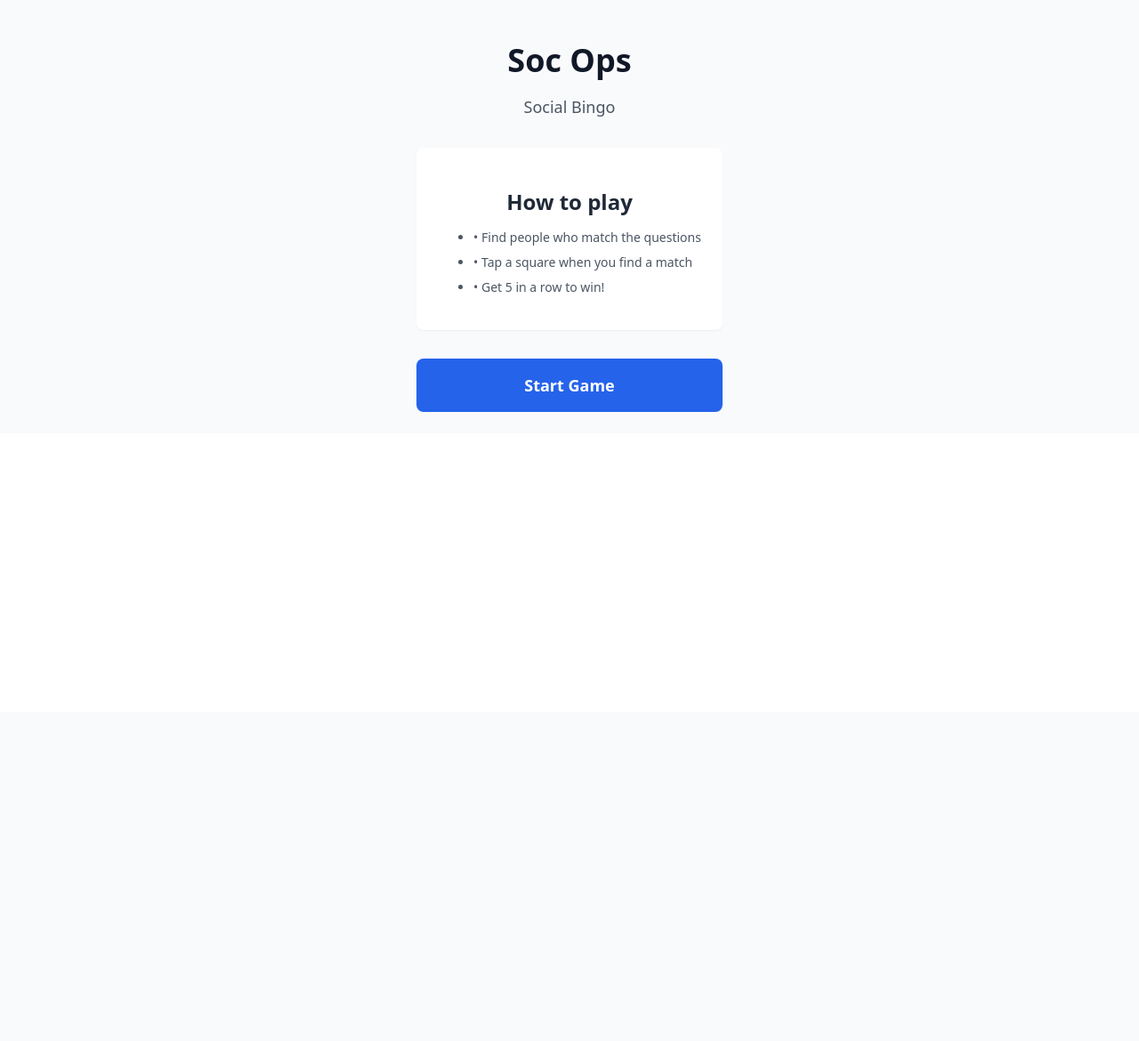
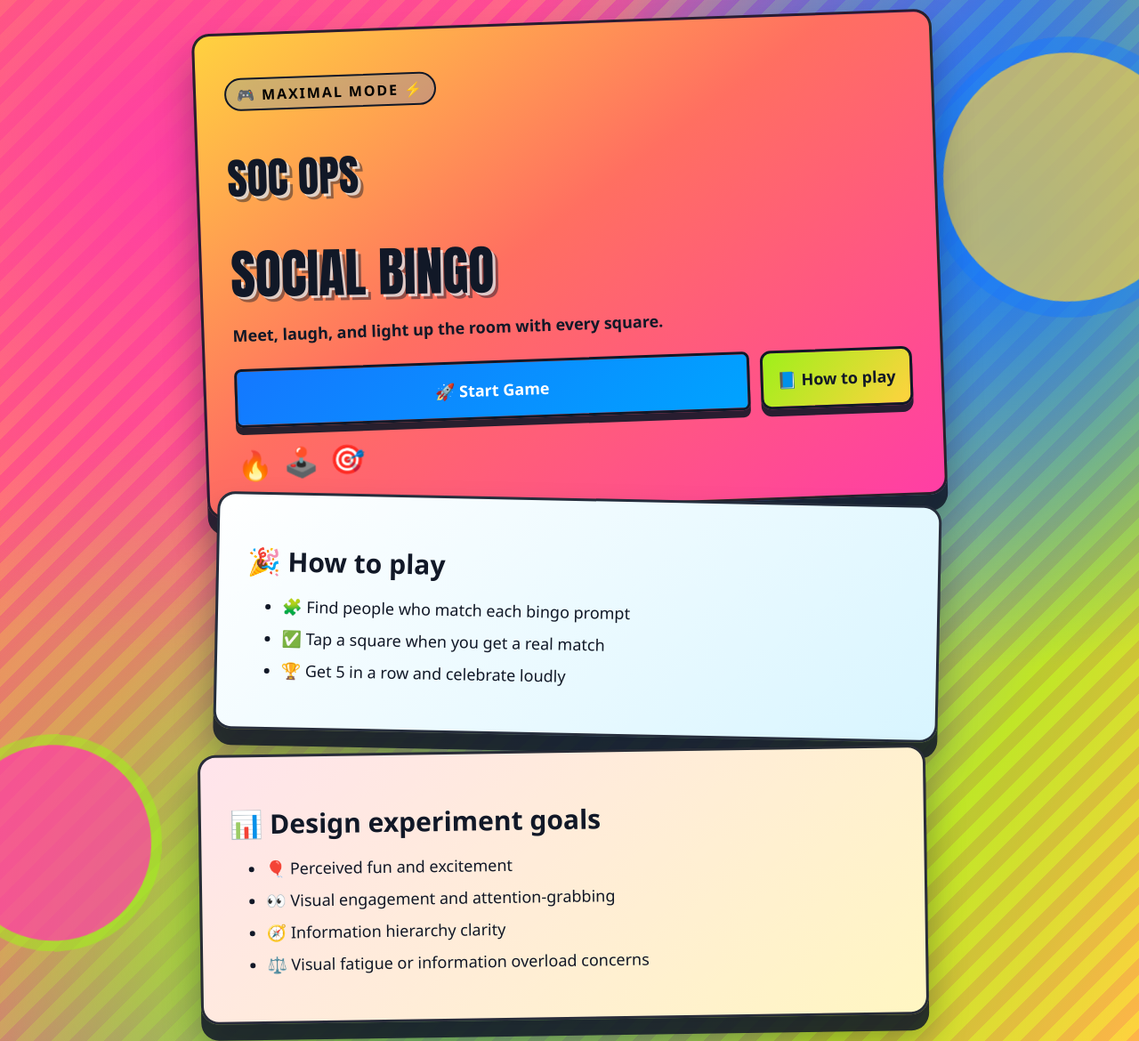
Before and after one commit to abhijithbhat/demo, a FastAPI app: page / in a window 1280 px wide. Shown: the whole page at 89% size. Before the commit the page ends 463 px from the top, so only its background shows below. Run offline with FastAPI, Linux system fonts and the light colour scheme.

Commit message:
Implement maximalist landing page variation
Agent-Logs-Url: https://github.com/abhijithbhat/demo/sessions/5a720111-e07f-46aa-b10d-e453ce9a1414

Co-authored-by: abhijithbhat <226228462+abhijithbhat@users.noreply.github.com>

```diff
--- a/app/static/css/app.css
+++ b/app/static/css/app.css
@@ -77,6 +77,7 @@ body {
 .text-3xl { font-size: 1.875rem; line-height: 2.25rem; }
 .text-4xl { font-size: 2.25rem; line-height: 2.5rem; }
 .text-5xl { font-size: 3rem; line-height: 1; }
+.text-6xl { font-size: 3.75rem; line-height: 1; }
 
 .font-semibold { font-weight: 600; }
 .font-bold { font-weight: 700; }
@@ -161,3 +162,178 @@ button:disabled {
 .animate-\[bounce_0\.5s_ease-out\] {
     animation: bounce 0.5s ease-out;
 }
+
+.maximal-start {
+    position: relative;
+    overflow: hidden;
+    background:
+        radial-gradient(circle at 15% 15%, rgba(255, 62, 165, 0.95), transparent 38%),
+        radial-gradient(circle at 88% 22%, rgba(20, 120, 255, 0.9), transparent 34%),
+        radial-gradient(circle at 24% 88%, rgba(158, 240, 26, 0.85), transparent 40%),
+        repeating-linear-gradient(135deg, rgba(255, 210, 63, 0.35) 0, rgba(255, 210, 63, 0.35) 14px, rgba(255, 111, 97, 0.3) 14px, rgba(255, 111, 97, 0.3) 28px),
+        linear-gradient(120deg, #ff6f61 0%, #ff3ea5 30%, #1478ff 58%, #9ef01a 82%, #ffd23f 100%);
+}
+
+.maximal-start::before,
+.maximal-start::after {
+    content: "";
+    position: absolute;
+    border-radius: 999px;
+    z-index: 0;
+    pointer-events: none;
+}
+
+.maximal-start::before {
+    width: 280px;
+    height: 280px;
+    right: -60px;
+    top: 5%;
+    background: rgba(255, 210, 63, 0.65);
+    box-shadow: 0 0 0 18px rgba(20, 120, 255, 0.45);
+    animation: maximal-spin 14s linear infinite;
+}
+
+.maximal-start::after {
+    width: 220px;
+    height: 220px;
+    left: -50px;
+    bottom: 9%;
+    background: rgba(255, 62, 165, 0.7);
+    box-shadow: 0 0 0 12px rgba(158, 240, 26, 0.55);
+    animation: maximal-bob 4.2s ease-in-out infinite;
+}
+
+.maximal-layout {
+    position: relative;
+    z-index: 1;
+    width: 100%;
+    max-width: 52rem;
+}
+
+.maximal-hero-block,
+.maximal-rules-block,
+.maximal-experiment-block {
+    border-radius: 1.25rem;
+    padding: 1.5rem;
+    border: 3px solid rgba(17, 24, 39, 0.9);
+    box-shadow: 0 18px 0 rgba(17, 24, 39, 0.85), 0 28px 40px rgba(17, 24, 39, 0.35);
+}
+
+.maximal-hero-block {
+    background: linear-gradient(145deg, #ffd23f, #ff6f61 45%, #ff3ea5);
+    transform: rotate(-2deg);
+    animation: maximal-rise 0.7s ease-out;
+}
+
+.maximal-kicker {
+    display: inline-block;
+    padding: 0.35rem 0.75rem;
+    margin-bottom: 0.75rem;
+    border-radius: 999px;
+    background: rgba(20, 120, 255, 0.2);
+    border: 2px solid #111827;
+    font-weight: 700;
+    letter-spacing: 0.12em;
+}
+
+.maximal-title,
+.maximal-subtitle {
+    text-transform: uppercase;
+    font-family: Impact, Haettenschweiler, "Arial Black", sans-serif;
+    text-shadow: 3px 3px 0 rgba(255, 255, 255, 0.7), 6px 6px 0 rgba(17, 24, 39, 0.45);
+}
+
+.maximal-subtitle {
+    transform: rotate(1deg);
+}
+
+.maximal-tagline {
+    font-weight: 700;
+    max-width: 34rem;
+}
+
+.maximal-cta-row {
+    display: grid;
+    grid-template-columns: 1fr;
+    gap: 0.75rem;
+}
+
+.maximal-cta-button,
+.maximal-secondary-button {
+    border: 3px solid #111827;
+    box-shadow: 0 8px 0 rgba(17, 24, 39, 0.9);
+    text-decoration: none;
+}
+
+.maximal-cta-button {
+    background: linear-gradient(140deg, #1478ff, #00a3ff);
+}
+
+.maximal-secondary-button {
+    display: inline-flex;
+    align-items: center;
+    justify-content: center;
+    border-radius: 0.75rem;
+    padding: 0.85rem 1rem;
+    background: linear-gradient(130deg, #9ef01a, #ffd23f);
+}
+
+.maximal-cta-button:hover,
+.maximal-secondary-button:hover {
+    transform: translateY(-4px) rotate(-1deg);
+    box-shadow: 0 12px 0 rgba(17, 24, 39, 0.95), 0 15px 28px rgba(17, 24, 39, 0.35);
+}
+
+.maximal-floaters {
+    display: flex;
+    gap: 0.75rem;
+    font-size: 2rem;
+}
+
+.maximal-floaters span:nth-child(1) { animation: maximal-bob 2.4s ease-in-out infinite; }
+.maximal-floaters span:nth-child(2) { animation: maximal-bob 2.4s ease-in-out 0.2s infinite; }
+.maximal-floaters span:nth-child(3) { animation: maximal-bob 2.4s ease-in-out 0.4s infinite; }
+
+.maximal-rules-block {
+    position: relative;
+    margin-top: -0.6rem;
+    margin-left: 1.1rem;
+    background: linear-gradient(140deg, #ffffff, #d8f5ff);
+    transform: rotate(1.15deg);
+    animation: maximal-rise 0.9s ease-out;
+}
+
+.maximal-experiment-block {
+    margin-top: 1rem;
+    margin-right: 0.9rem;
+    background: linear-gradient(140deg, #ffe4ec, #fff6c2);
+    transform: rotate(-0.85deg);
+    animation: maximal-rise 1.1s ease-out;
+}
+
+@keyframes maximal-rise {
+    from { opacity: 0; transform: translateY(20px) scale(0.96); }
+    to { opacity: 1; }
+}
+
+@keyframes maximal-spin {
+    from { transform: rotate(0deg); }
+    to { transform: rotate(360deg); }
+}
+
+@keyframes maximal-bob {
+    0%, 100% { transform: translateY(0) rotate(-3deg); }
+    50% { transform: translateY(-8px) rotate(3deg); }
+}
+
+@media (min-width: 640px) {
+    .maximal-hero-block,
+    .maximal-rules-block,
+    .maximal-experiment-block {
+        padding: 2rem;
+    }
+
+    .maximal-cta-row {
+        grid-template-columns: minmax(0, 1fr) auto;
+    }
+}
--- a/app/templates/components/start_screen.html
+++ b/app/templates/components/start_screen.html
@@ -1,25 +1,46 @@
 <div id="game-container">
-<div class="flex flex-col items-center justify-center min-h-full p-6 bg-gray-50">
-    <div class="text-center max-w-sm">
-        <h1 class="text-4xl font-bold text-gray-900 mb-2">Soc Ops</h1>
-        <p class="text-lg text-gray-600 mb-8">Social Bingo</p>
+<div class="maximal-start flex flex-col items-center justify-center min-h-full p-6">
+    <div class="maximal-layout">
+        <section class="maximal-hero-block">
+            <p class="maximal-kicker">🎮 MAXIMAL MODE ⚡</p>
+            <h1 class="text-5xl text-gray-900 font-bold mb-2 maximal-title">Soc Ops</h1>
+            <p class="text-6xl font-bold text-gray-900 mb-4 maximal-subtitle">Social Bingo</p>
+            <p class="text-lg text-gray-900 mb-6 maximal-tagline">Meet, laugh, and light up the room with every square.</p>
+            <div class="maximal-cta-row mb-6">
+                <button
+                    hx-post="/start"
+                    hx-target="#game-container"
+                    hx-swap="outerHTML"
+                    class="maximal-cta-button w-full text-white font-bold py-4 px-8 rounded-lg text-lg transition-all">
+                    🚀 Start Game
+                </button>
+                <a href="#maximal-rules" class="maximal-secondary-button text-gray-900 font-bold text-lg">📘 How to play</a>
+            </div>
+            <div class="maximal-floaters">
+                <span>🔥</span>
+                <span>🕹️</span>
+                <span>🎯</span>
+            </div>
+        </section>
 
-        <div class="bg-white rounded-lg p-6 shadow-sm border border-gray-200 mb-8">
-            <h2 class="font-semibold text-gray-800 mb-3">How to play</h2>
-            <ul class="text-left text-gray-600 text-sm space-y-2">
-                <li>• Find people who match the questions</li>
-                <li>• Tap a square when you find a match</li>
-                <li>• Get 5 in a row to win!</li>
+        <section id="maximal-rules" class="maximal-rules-block">
+            <h2 class="font-bold text-gray-900 mb-3 text-3xl">🎉 How to play</h2>
+            <ul class="text-left text-gray-900 text-lg space-y-2">
+                <li>🧩 Find people who match each bingo prompt</li>
+                <li>✅ Tap a square when you get a real match</li>
+                <li>🏆 Get 5 in a row and celebrate loudly</li>
             </ul>
-        </div>
+        </section>
 
-        <button
-            hx-post="/start"
-            hx-target="#game-container"
-            hx-swap="outerHTML"
-            class="w-full bg-accent text-white font-semibold py-4 px-8 rounded-lg text-lg active:bg-accent-light transition-colors">
-            Start Game
-        </button>
+        <section class="maximal-experiment-block">
+            <h2 class="font-bold text-gray-900 mb-3 text-3xl">📊 Design experiment goals</h2>
+            <ul class="text-left text-gray-900 text-lg space-y-2">
+                <li>🎈 Perceived fun and excitement</li>
+                <li>👀 Visual engagement and attention-grabbing</li>
+                <li>🧭 Information hierarchy clarity</li>
+                <li>⚖️ Visual fatigue or information overload concerns</li>
+            </ul>
+        </section>
     </div>
 </div>
 </div>
```
Also changed, not shown: tests/test_api.py (+6 -0 lines).
